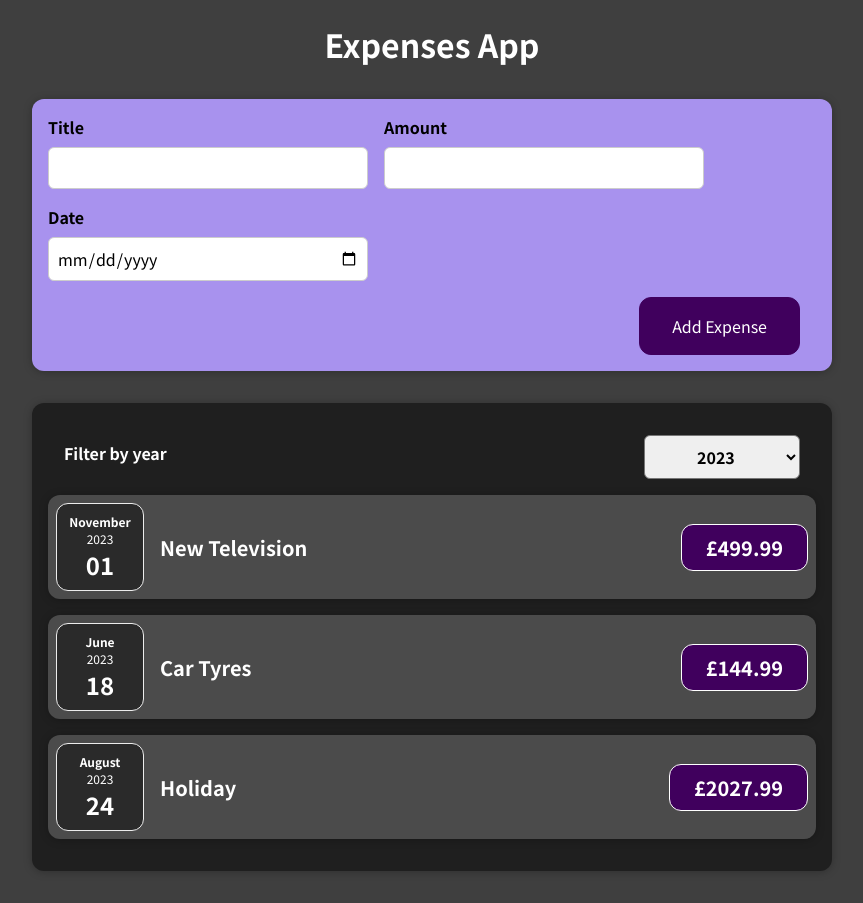
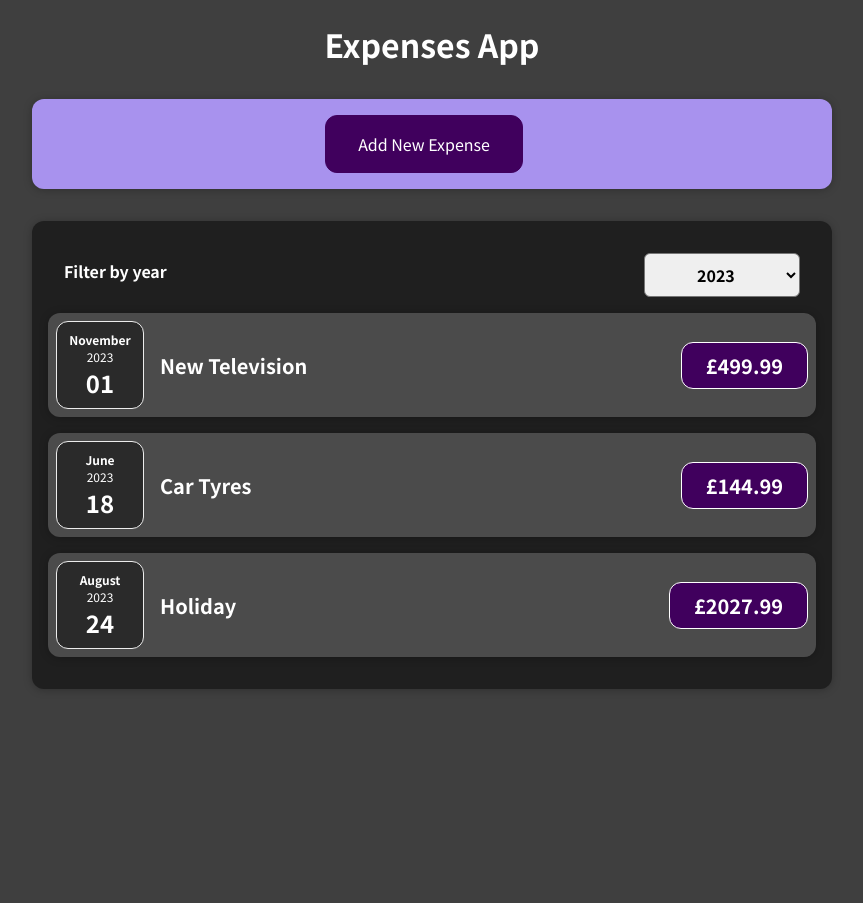
Before and after one commit to craigea92/expenses-app, a React (Create React App) app: page / in a window 1280 px wide. Shown: the whole page, without its empty margins (208-1071 px from the left). After the commit the page ends 800 px from the top, so only its background shows below. Built offline with nearby package versions, Linux system fonts and the light colour scheme.

Commit message:
Added a cancel button to the add expense component

```diff
--- a/src/components/NewExpense/ExpenseForm.jsx
+++ b/src/components/NewExpense/ExpenseForm.jsx
@@ -65,6 +65,9 @@ const ExpenseForm = (props) => {
         </div>
       </div>
       <div className="new-expense__actions">
+        <button type="button" onClick={props.onCancel}>
+          Cancel
+        </button>
         <button type="submit">Add Expense</button>
       </div>
     </form>
--- a/src/components/NewExpense/NewExpense.jsx
+++ b/src/components/NewExpense/NewExpense.jsx
@@ -1,18 +1,38 @@
+import React, { useState } from "react";
 import ExpenseForm from "./ExpenseForm";
 import "./NewExpense.css";
 
 const NewExpense = (props) => {
+  const [isEditing, setIsEditing] = useState(false);
+
   const saveExpenseDataHandler = (enteredExpenseData) => {
     const expenseData = {
       ...enteredExpenseData,
       id: Math.random().toString(),
     };
     props.onAddExpense(expenseData);
+    setIsEditing(false);
+  };
+
+  const startEditingHandler = () => {
+    setIsEditing(true);
+  };
+
+  const stopEditingHandler = () => {
+    setIsEditing(false);
   };
 
   return (
     <div className="new-expense">
-      <ExpenseForm onSaveExpenseData={saveExpenseDataHandler} />
+      {!isEditing && (
+        <button onClick={startEditingHandler}>Add New Expense</button>
+      )}
+      {isEditing && (
+        <ExpenseForm
+          onSaveExpenseData={saveExpenseDataHandler}
+          onCancel={stopEditingHandler}
+        />
+      )}
     </div>
   );
 };
```
